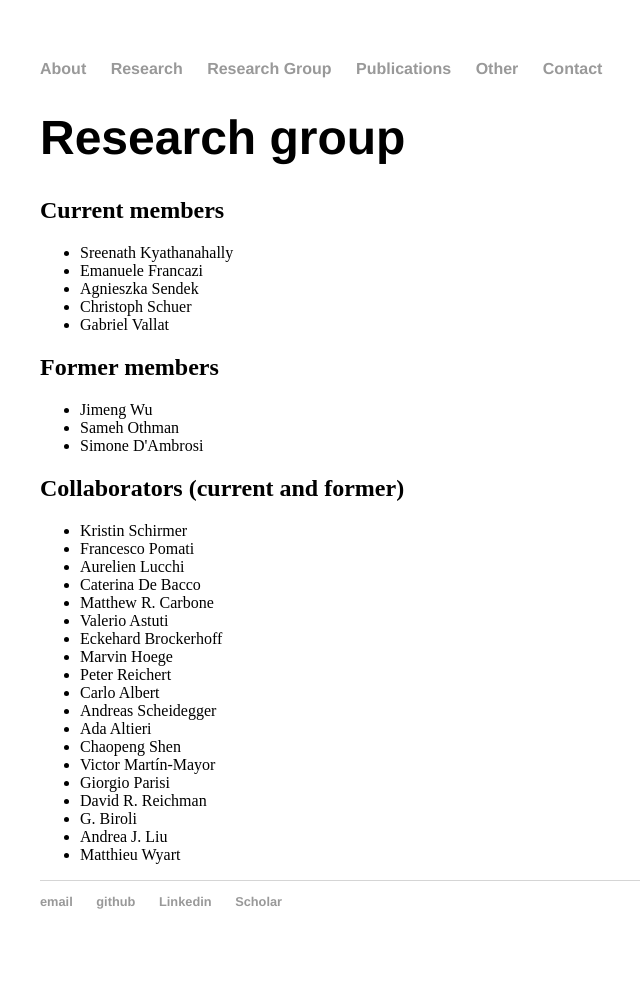
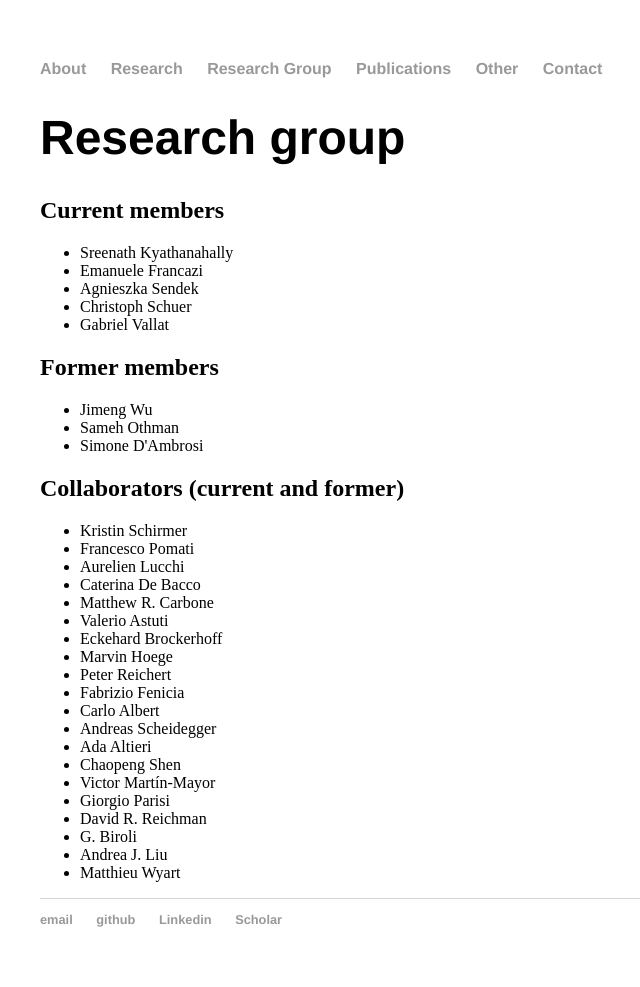
Before and after one commit to mbaityje/mbaityje.github.io, a Jekyll site: the page built from group/index.html, in a window 1280 px wide. Shown: the whole page, without its empty margins (152-792 px from the left). Built offline with Jekyll 4.4.1, drawn with Linux system fonts in a browser that asks for light colours.

Commit message:
Content changes

```diff
--- a/group/index.html
+++ b/group/index.html
@@ -30,6 +30,7 @@ title: Research
 			<li>Eckehard Brockerhoff</li>
 			<li>Marvin Hoege</li>
 			<li>Peter Reichert</li>
+			<li>Fabrizio Fenicia</li>
 			<li>Carlo Albert</li>
 			<li>Andreas Scheidegger</li>
 			<li>Ada Altieri</li>
```
